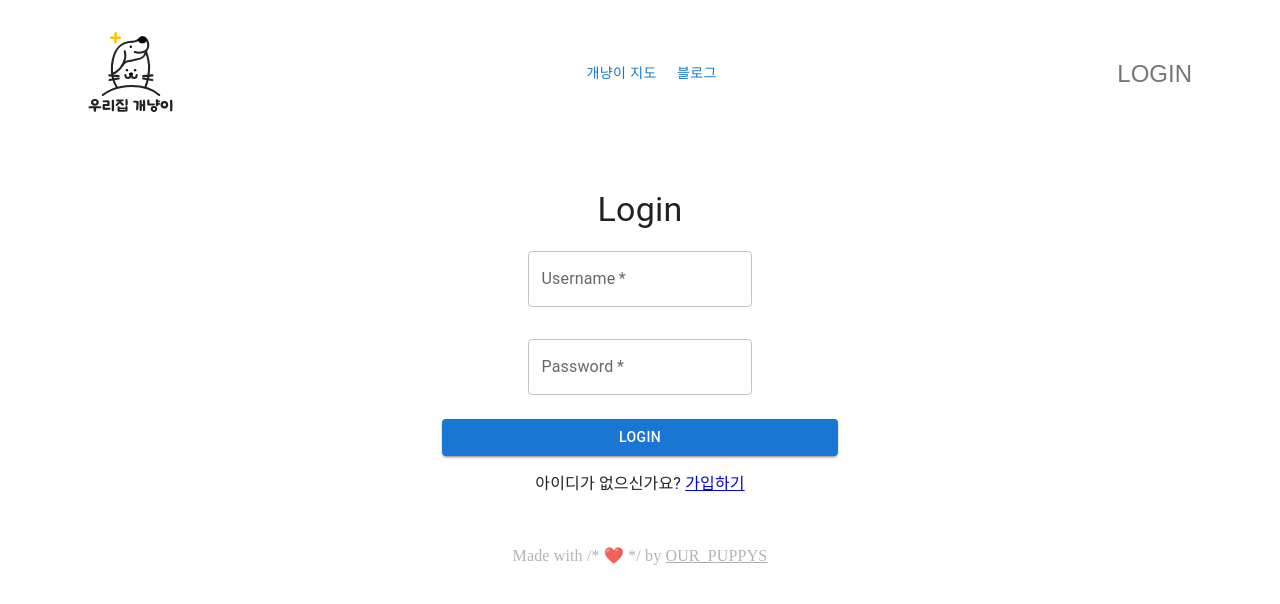
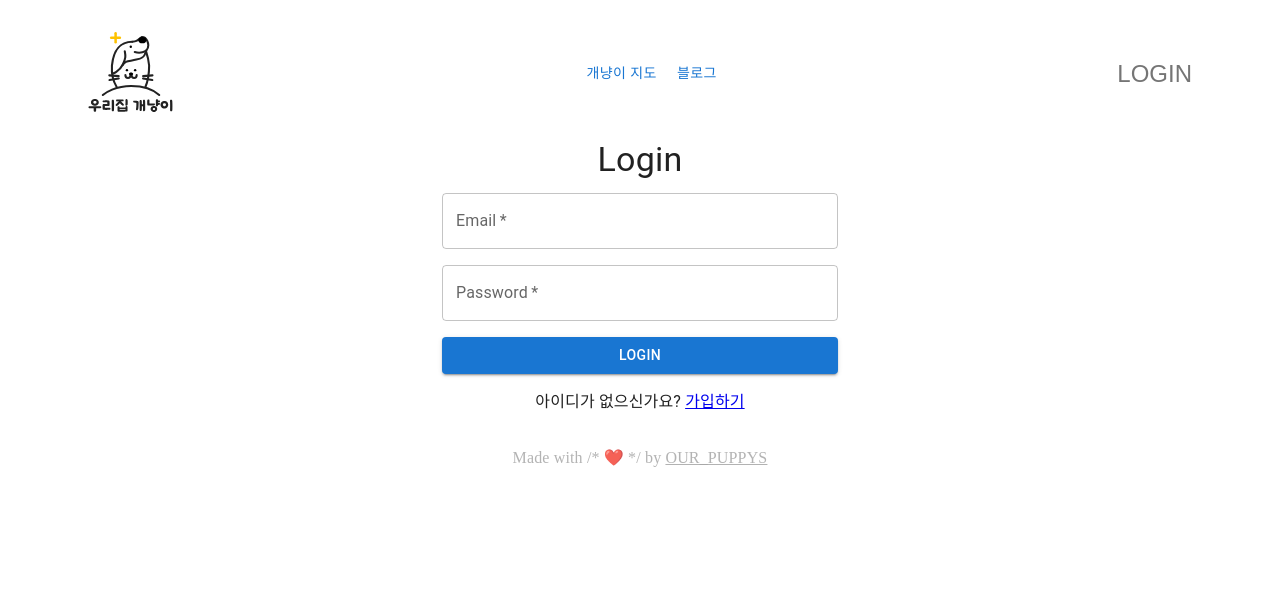
Before and after one commit to Znsim/MEGA_FRONT, a React (Vite) app: page / in a window 1280 px wide. Both pictures are taken after a click on the button "LOGIN". Shown: the top 604 px of the page. Built offline with nearby package versions, Linux system fonts and the light colour scheme; what react-naver-maps would draw is missing.

Commit message:
login seccess

```diff
--- a/src/components/Header.jsx
+++ b/src/components/Header.jsx
@@ -14,7 +14,6 @@ import { useState } from "react";
 import { LOGO } from "./LOGO";
 import { useNavigate } from "react-router-dom";
 import { useAuthStore } from "../store/useAuthStore";
-import { DragHandle } from "@mui/icons-material";
 import { routes } from "../routes";
 
 const views = [
@@ -25,22 +24,24 @@ const views = [
 export const Header = () => {
   const [anchorElNav, setAnchorElNav] = useState(null);
   const [anchorElUser, setAnchorElUser] = useState(null);
-  const { isAuthenticated, username } = useAuthStore();
+  const { isAuthenticated, email } = useAuthStore();
+  const navigate = useNavigate();
+
   const handleOpenNavMenu = (event) => {
     setAnchorElNav(event.currentTarget);
-  };
-  const navigate = useNavigate();
-  const handleOpenUserMenu = () => {
-    if (isAuthenticated) {
-      navigate(routes.mypage); // 마이페이지로 이동
-    } else {
-      navigate(routes.login); // 로그인 페이지로 이동
-    }
   };
 
   const handleCloseNavMenu = (slug) => {
     navigate(slug);
     setAnchorElNav(null);
+  };
+
+  const handleOpenUserMenu = () => {
+    if (isAuthenticated) {
+      navigate(routes.mypage);
+    } else {
+      navigate(routes.login);
+    }
   };
 
   const handleCloseUserMenu = () => {
@@ -79,15 +80,6 @@ export const Header = () => {
                 color: "#000",
               }}
             >
-              {/* <IconButton
-                size="large"
-                aria-label="account of current user"
-                aria-controls="menu-appbar"
-                aria-haspopup="true"
-                onClick={handleOpenNavMenu}
-              >
-                <DragHandle style={{ color: "#000" }} />
-              </IconButton> */}
               <Menu
                 id="menu-appbar"
                 anchorEl={anchorElNav}
@@ -148,7 +140,7 @@ export const Header = () => {
             <Box sx={{ flexGrow: 0, display: { xs: "none", md: "block" } }}>
               <Tooltip title="Open settings">
                 <IconButton onClick={handleOpenUserMenu} sx={{ p: 0 }}>
-                  <Box>{isAuthenticated ? username : "LOGIN"}</Box>
+                  <Box>{isAuthenticated ? email : "LOGIN"}</Box>
                 </IconButton>
               </Tooltip>
             </Box>
--- a/src/store/useAuthStore.jsx
+++ b/src/store/useAuthStore.jsx
@@ -1,5 +1,7 @@
 // import axios from "axios";
-// import { create } from "zustand";
+import { create } from "zustand";
+
+import axios from "axios";
 
 // const sessionKey = "authToken";
 
@@ -39,39 +41,63 @@
 // }));
 
 // 이전에 로컬 스토리지에서 상태를 불러오는 함수
-const loadState = () => {
-  try {
-    const serializedState = localStorage.getItem("authState");
-    if (serializedState === null) {
-      return {
-        isAuthenticated: false,
-        username: "",
-      };
+// const loadState = () => {
+//   try {
+//     const serializedState = localStorage.getItem("authState");
+//     if (serializedState === null) {
+//       return {
+//         isAuthenticated: false,
+//         username: "",
+//       };
+//     }
+//     return JSON.parse(serializedState);
+//   } catch (err) {
+//     return {
+//       isAuthenticated: false,
+//       username: "",
+//     };
+//   }
+// };
+
+// export const useAuthStore = (set) => ({
+//   // 초기 상태를 로컬 스토리지에서 불러오기
+//   ...loadState(),
+
+//   login: (email, password) => {
+//     set({ isAuthenticated: true, email, password });
+//     // 로컬 스토리지에 로그인 상태 저장
+//     localStorage.setItem(
+//       "authState",
+//       JSON.stringify({ isAuthenticated: true, email })
+//     );
+//   },
+//   logout: () => {
+//     set({ isAuthenticated: false, email: "" });
+//     // 로컬 스토리지에서 로그인 상태 제거
+//     localStorage.removeItem("authState");
+//   },
+// });
+
+export const useAuthStore = create((set) => ({
+  user: null,
+  isAuthenticated: false, // isAuthenticated 속성 추가
+  login: async (email, password) => {
+    try {
+      const response = await axios.post(
+        "http://203.241.228.51:8000/api/accounts/v1/login/",
+        {
+          email,
+          password,
+        }
+      );
+      set({ user: response.data, isAuthenticated: true }); // 사용자 정보 및 인증 상태 저장
+      return response.data; // 로그인 성공 시 사용자 데이터 반환
+    } catch (error) {
+      set({ user: null, isAuthenticated: false }); // 로그인 실패 시 인증 상태를 false로 설정
+      throw new Error(
+        "Login failed: " + error.response?.data?.error || error.message
+      );
     }
-    return JSON.parse(serializedState);
-  } catch (err) {
-    return {
-      isAuthenticated: false,
-      username: "",
-    };
-  }
-};
-
-export const useAuthStore = (set) => ({
-  // 초기 상태를 로컬 스토리지에서 불러오기
-  ...loadState(),
-
-  login: (username, password) => {
-    set({ isAuthenticated: true, username, password });
-    // 로컬 스토리지에 로그인 상태 저장
-    localStorage.setItem(
-      "authState",
-      JSON.stringify({ isAuthenticated: true, username })
-    );
   },
-  logout: () => {
-    set({ isAuthenticated: false, username: "" });
-    // 로컬 스토리지에서 로그인 상태 제거
-    localStorage.removeItem("authState");
-  },
-});
+  logout: () => set({ user: null, isAuthenticated: false }), // 로그아웃 시 isAuthenticated를 false로 설정
+}));
--- a/src/views/login/Login.jsx
+++ b/src/views/login/Login.jsx
@@ -1,3 +1,4 @@
+import { useState } from "react";
 import { useAuthStore } from "../../store/useAuthStore";
 import {
   TextField,
@@ -7,72 +8,40 @@ import {
   Grid,
   Box,
 } from "@mui/material";
-import { useState } from "react";
-import { Link, useNavigate } from "react-router-dom"; // 리디렉트를 위해 필요
+import { useNavigate, Link } from "react-router-dom";
 import { routes } from "../../routes";
 
 export const Login = () => {
   const navigate = useNavigate();
   const login = useAuthStore((state) => state.login);
-  const [username, setUsername] = useState("");
+  const [email, setEmail] = useState("");
   const [password, setPassword] = useState("");
-  const [usernameError, setUsernameError] = useState(false);
-  const [loginError, setLoginError] = useState(false);
+  const [loginError, setLoginError] = useState("");
 
   const handleSubmit = async (e) => {
     e.preventDefault();
-    // 유효성 검사를 수행하여 에러가 있을 경우 에러 메시지를 설정
-    if (!/^[A-Za-z0-9 ]+$/.test(username)) {
-      setUsernameError(true);
-      setLoginError(true); // 로그인 에러 설정
-      return; // 유효성 검사 실패 시 함수 종료
-    }
-
     try {
-      await login(username, password); // 로그인 시도
-      setUsernameError(false);
-      setLoginError(false); // 로그인 에러 초기화
-      console.log("Login successful:", { username, password });
-      navigate(routes.mypage); // 마이페이지로 리디렉트
+      await login(email, password);
+      navigate(routes.mypage);
     } catch (error) {
-      setLoginError(true); // 로그인 에러 설정
-      console.log("Login failed: Invalid credentials");
+      setLoginError(error.message);
     }
   };
 
   return (
     <Container maxWidth="xs">
-      <div style={{ marginTop: "50px" }}>
       <Typography variant="h4" align="center" gutterBottom>
         Login
       </Typography>
-        <Box
-          component="form"
-          sx={{
-            "& .MuiTextField-root": { m: 1, width: "25ch" },
-          }}
-          noValidate
-          autoComplete="off"
-          onSubmit={handleSubmit}
-        >
+      <Box component="form" onSubmit={handleSubmit}>
         <Grid container spacing={2}>
           <Grid item xs={12}>
             <TextField
-                label="Username"
+              label="Email"
               fullWidth
-                value={username}
-                onChange={(e) => setUsername(e.target.value)}
-                variant="outlined"
+              value={email}
+              onChange={(e) => setEmail(e.target.value)}
               required
-                error={usernameError}
-                helperText={
-                  usernameError
-                    ? "특수기호나 한글은 입력 하실 수 없습니다."
-                    : ""
-                }
-                inputProps={{
-                  pattern: "[A-Za-z ]+", // 문자와 공백만 허용
-                }}
             />
           </Grid>
           <Grid item xs={12}>
@@ -82,31 +51,24 @@ export const Login = () => {
               fullWidth
               value={password}
               onChange={(e) => setPassword(e.target.value)}
-                variant="outlined"
               required
             />
           </Grid>
           <Grid item xs={12}>
-              <Button
-                type="submit"
-                fullWidth
-                variant="contained"
-                color="primary"
-              >
+            <Button type="submit" fullWidth variant="contained" color="primary">
               Login
             </Button>
           </Grid>
         </Grid>
-        </Box>
         {loginError && (
-          <Typography color="error" variant="body2" sx={{ mt: 3 }}>
-            로그인 실패: 사용자 이름 또는 비밀번호가 잘못되었습니다.
+          <Typography color="error" variant="body2" sx={{ mt: 2 }}>
+            {loginError}
           </Typography>
         )}
-        <p>
+      </Box>
+      <Typography sx={{ mt: 2 }}>
         아이디가 없으신가요? <Link to={routes.sign}>가입하기</Link>
-        </p>
-      </div>
+      </Typography>
     </Container>
   );
 };
--- a/src/views/login/Sign.jsx
+++ b/src/views/login/Sign.jsx
@@ -10,14 +10,12 @@ import {
 } from "@mui/material";
 import axios from "axios";
 import { useState } from "react";
-import { Link, useNavigate } from "react-router-dom";
-import { useAuthStore } from "../../store/useAuthStore";
+import { useNavigate } from "react-router-dom";
 import { routes } from "../../routes";
 import { Visibility, VisibilityOff } from "@mui/icons-material";
 
 export const Sign = () => {
   const navigate = useNavigate();
-  const login = useAuthStore((state) => state.login);
   const [username, setUsername] = useState("");
   const [email, setEmail] = useState("");
   const [password, setPassword] = useState("");
@@ -35,12 +33,10 @@ export const Sign = () => {
     if (password !== passwordConfirmation) {
       setFormError("Passwords do not match.");
       return;
-    } else {
-      setFormError("");
     }
 
     const formData = {
-      username,
+      /* username, */ // Ensure username is included in formData
       email,
       password1: password,
       password2: passwordConfirmation,
@@ -53,11 +49,8 @@ export const Sign = () => {
       );
       console.log("회원가입 성공:", response.data);
 
-      // Login the user by calling your login function
-      login(username, password);
-
-      // Navigate to the mypage route
-      navigate(routes.mypage);
+      // Navigate to the login page instead of logging the user in directly
+      navigate(routes.login);
     } catch (e) {
       console.error("회원가입 실패:", e);
       if (e.response && e.response.data) {
@@ -82,17 +75,17 @@ export const Sign = () => {
           onSubmit={handleSubmit}
         >
           <Grid container spacing={2}>
-            <Grid item xs={12}>
+            {/* <Grid item xs={12}>
               <TextField
                 label="아이디"
                 type="text"
                 fullWidth
                 value={username}
-                onChange={setUsername}
+                onChange={(e) => setUsername(e.target.value)}
                 variant="outlined"
                 required
               />
-            </Grid>
+            </Grid> */}
             <Grid item xs={12}>
               <TextField
                 label="이메일"
@@ -174,125 +167,3 @@ export const Sign = () => {
     </Container>
   );
 };
-
-// import React, { useState, useEffect } from "react";
-// import axios from "axios";
-
-// export const Sign = () => {
-//   const [username, setUsername] = useState("");
-//   const [email, setEmail] = useState("");
-//   const [password, setPassword] = useState("");
-//   const [confirmPassword, setConfirmPassword] = useState("");
-//   const [message, setMessage] = useState("");
-//   const [payload, setPayload] = useState(null);
-//   const [loading, setLoading] = useState(false);
-
-//   const handleRegister = (e) => {
-//     e.preventDefault();
-//     if (password !== confirmPassword) {
-//       setMessage("비밀번호가 일치하지 않습니다.");
-//       return;
-//     }
-
-//     setPayload({
-//       username: username, // username 값을 추가
-//       email: email,
-//       password1: password,
-//       password2: confirmPassword,
-//     });
-//   };
-
-//   useEffect(() => {
-//     const postData = async () => {
-//       if (!payload) return;
-
-//       setLoading(true);
-//       setMessage("");
-
-//       try {
-//         console.log("보내는 데이터:", payload); // 로그 추가
-//         const response = await axios.post(
-//           "http://203.241.228.51:8000/api/accounts/v1/registration/",
-//           payload,
-//           {
-//             headers: {
-//               "Content-Type": "application/json",
-//               Accept: "application/json",
-//             },
-//           }
-//         );
-//         if (response.status === 201) {
-//           setMessage("회원가입 성공");
-//           setUsername("");
-//           setEmail("");
-//           setPassword("");
-//           setConfirmPassword("");
-//         } else {
-//           setMessage("회원가입 실패");
-//         }
-//       } catch (error) {
-//         console.error(
-//           "회원가입 오류:",
-//           error.response ? error.response.data : error.message
-//         ); // 오류 로그 추가
-//         setMessage(
-//           `회원가입 실패: ${
-//             error.response ? error.response.data : error.message
-//           }`
-//         );
-//       } finally {
-//         setLoading(false);
-//       }
-//     };
-
-//     postData();
-//   }, [payload]);
-
-//   return (
-//     <div>
-//       <h2>회원가입</h2>
-//       <form onSubmit={handleRegister}>
-//         <div>
-//           <label>사용자 이름:</label>
-//           <input
-//             type="text"
-//             value={username}
-//             onChange={(e) => setUsername(e.target.value)}
-//             required
-//           />
-//         </div>
-//         <div>
-//           <label>이메일:</label>
-//           <input
-//             type="email"
-//             value={email}
-//             onChange={(e) => setEmail(e.target.value)}
-//             required
-//           />
-//         </div>
-//         <div>
-//           <label>비밀번호:</label>
-//           <input
-//             type="password"
-//             value={password}
-//             onChange={(e) => setPassword(e.target.value)}
-//             required
-//           />
-//         </div>
-//         <div>
-//           <label>비밀번호 확인:</label>
-//           <input
-//             type="password"
-//             value={confirmPassword}
-//             onChange={(e) => setConfirmPassword(e.target.value)}
-//             required
-//           />
-//         </div>
-//         <button type="submit" disabled={loading}>
-//           {loading ? "회원가입 중..." : "회원가입"}
-//         </button>
-//       </form>
-//       {message && <p>{message}</p>}
-//     </div>
-//   );
-// };
--- a/src/views/mypage/Mypage.jsx
+++ b/src/views/mypage/Mypage.jsx
@@ -3,13 +3,10 @@ import Button from "@mui/material/Button";
 import Modal from "@mui/material/Modal";
 import Box from "@mui/material/Box";
 import TextField from "@mui/material/TextField";
-//import Input from "@mui/material/Input";
 import Profile from "./Profile";
 import { useAuthStore } from "../../store/useAuthStore";
 import { useLogout } from "../login/Logout";
 import "./Profile.css"; // CSS 파일 import
-
-// import axios from 'axios';
 
 export const Mypage = () => {
   const [personProfile, setPersonProfile] = useState({
@@ -37,7 +34,7 @@ export const Mypage = () => {
   const [gender, setGender] = useState("");
   const [photo, setPhoto] = useState(null);
 
-  const { isAuthenticated, username } = useAuthStore();
+  const { isAuthenticated, email } = useAuthStore();
 
   const updateAnimalProfile = (updatedAnimalProfile) => {
     setAnimalProfiles((prevProfiles) => {
@@ -251,7 +248,7 @@ export const Mypage = () => {
           <p>No blog posts</p>
         )}
       </div>
-      <p>{isAuthenticated ? username : "LOGIN"}</p>
+      <p>{isAuthenticated ? email : "LOGIN"}</p>
     </div>
   );
 };
```
Also changed, not shown: src/views/mypage/Profile.jsx (+7 -8 lines). Lines whose indentation alone changed are shown as unchanged.
